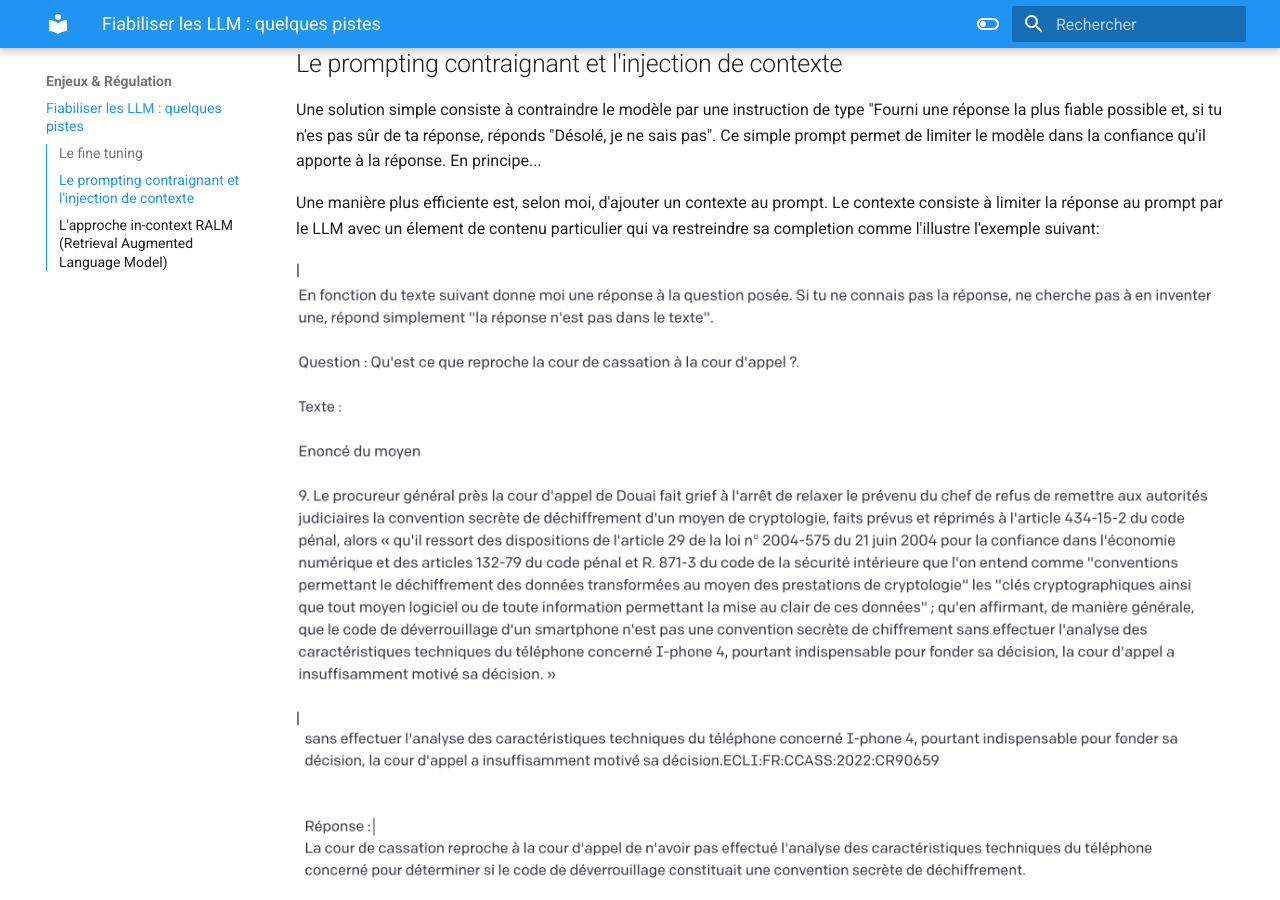
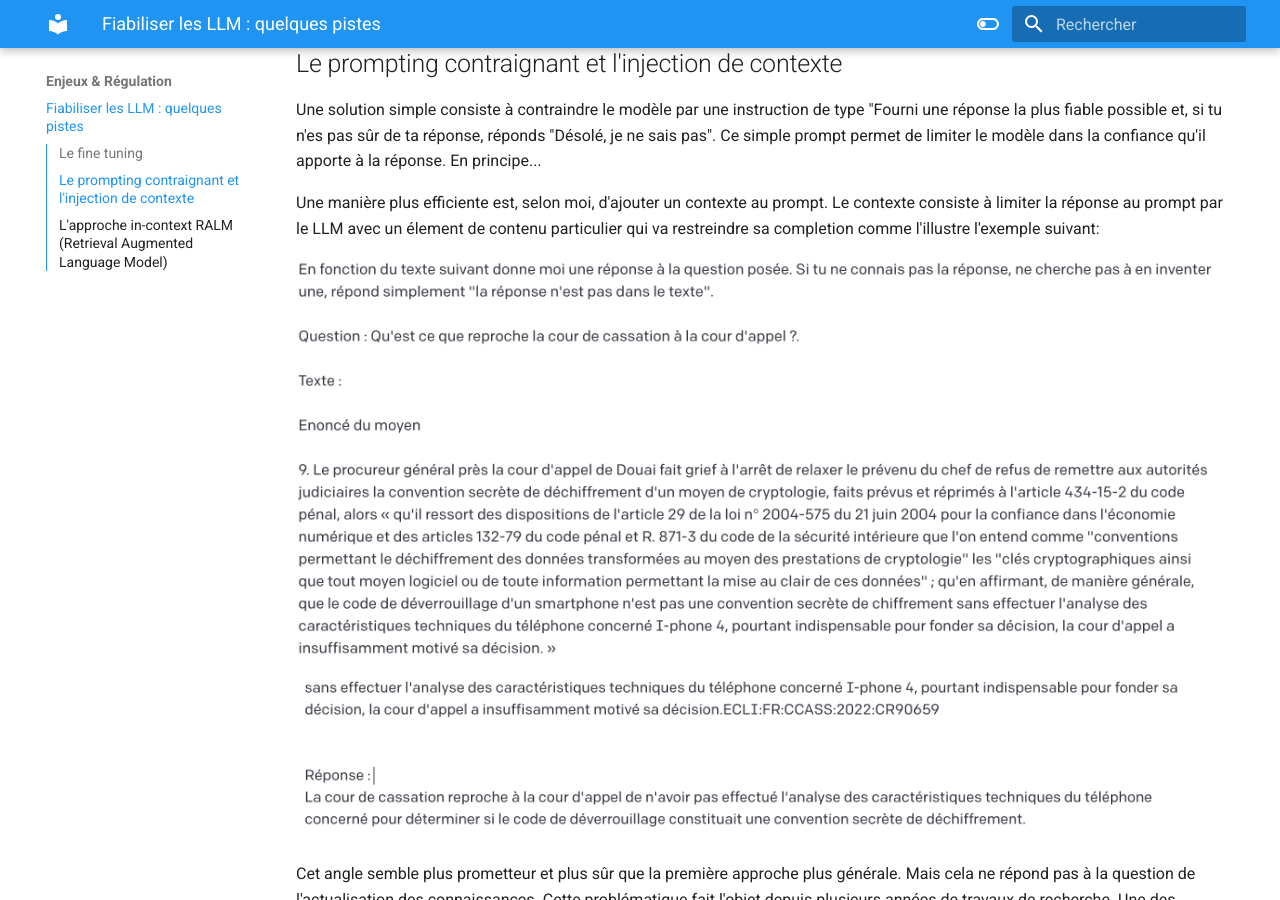
Before and after one commit to rdassignies/legalgpt, an MkDocs documentation site: the page built from docs/Enjeux_&_Régulation/fiabiliiser_les_LargeLanguageModels.md, in a window 1280 px wide and 900 px high, scrolled down 2039 px. Built offline with MkDocs 1.6.1 and Material for MkDocs 9.7.7, drawn with Linux system fonts in a browser that asks for light colours; a script that is not in the unit is left out.

Commit message:
annul image border

```diff
--- a/docs/Enjeux_&_Régulation/fiabiliiser_les_LargeLanguageModels.md
+++ b/docs/Enjeux_&_Régulation/fiabiliiser_les_LargeLanguageModels.md
@@ -55,7 +55,7 @@
 Une manière plus efficiente est, selon moi, d'ajouter un contexte au prompt. Le contexte consiste à limiter la réponse au prompt par le LLM avec un élement de contenu particulier qui va restreindre sa completion comme l'illustre l'exemple suivant:
 
 
-|![Prompt GPT openAI 1](../assets/img/prompt_gpt_ccass1.png)|
+![Prompt GPT openAI 1](../assets/img/prompt_gpt_ccass1.png)
 ![Prompt GPT openAI 1](../assets/img/prompt_gpt_ccass2.png)
 
 Cet angle semble plus prometteur et plus sûr que la première approche plus générale. Mais cela ne répond pas à la question de l'actualisation des connaissances. Cette problématique fait l'objet depuis plusieurs années de travaux de recherche. Une des solutions consiste à mixer les LLM avec des outils de recherche sémantique plus "traditionnelles"
```
